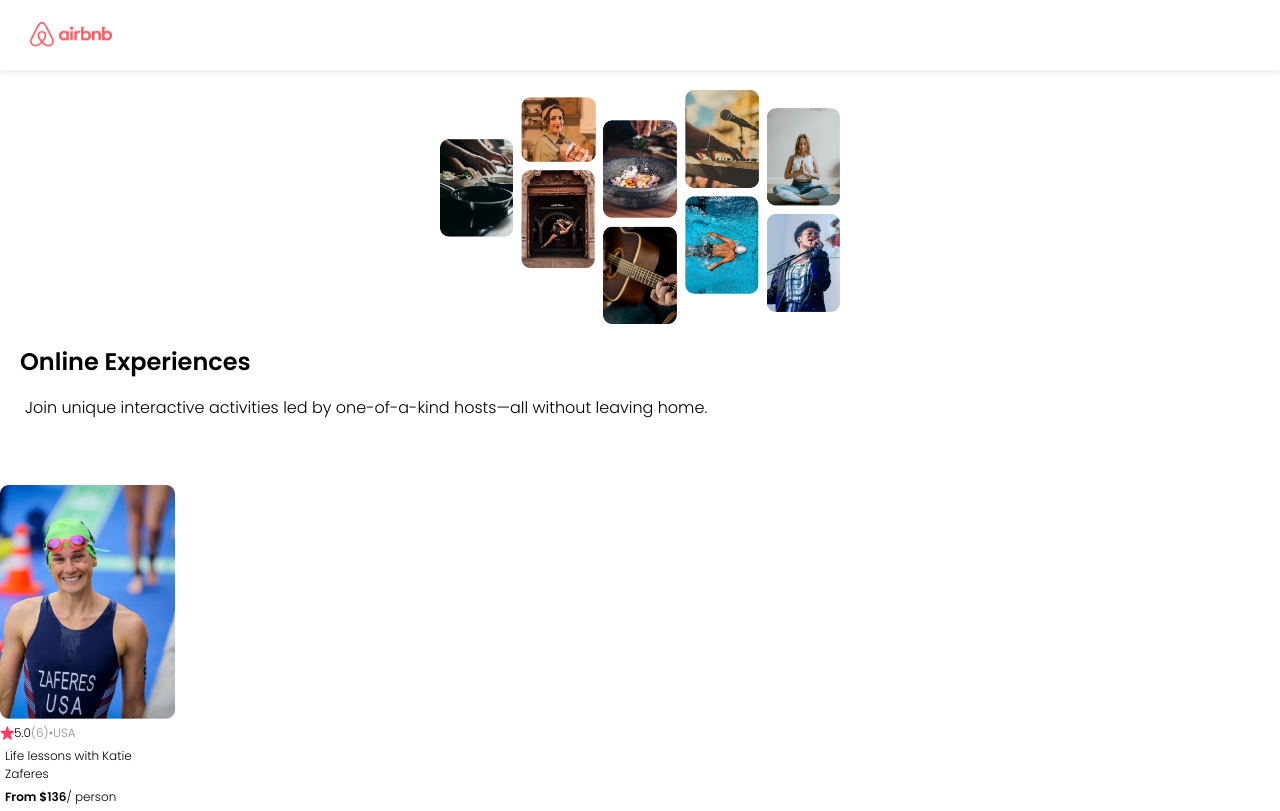
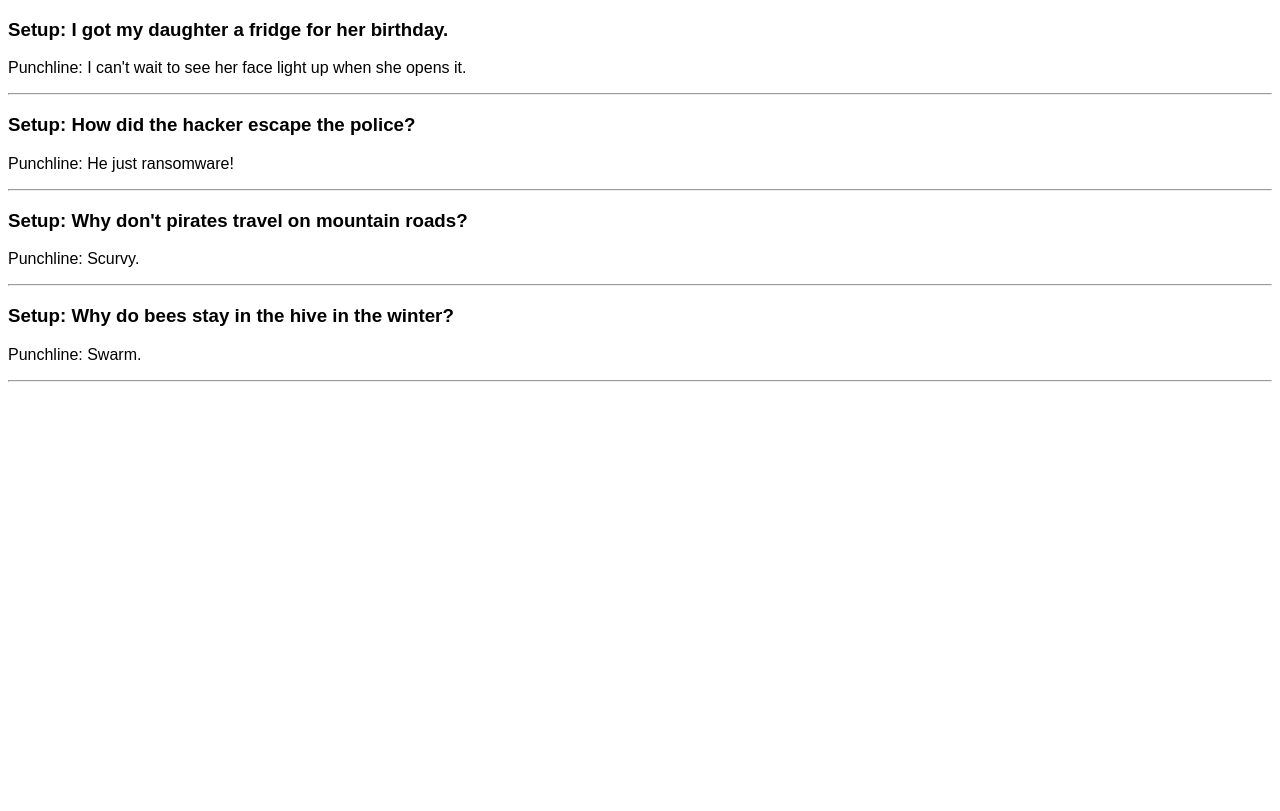
Before and after one commit to Dakotalail1193/VSchool, a React (Vite) app in the folder Level3/Practice/scrimba/: page / in a window 1280 px wide. Built offline with nearby package versions, Linux system fonts and the light colour scheme.

Commit message:
mapping componets

```diff
--- a/Level3/Practice/scrimba/src/Jokes-componets/JApp.jsx
+++ b/Level3/Practice/scrimba/src/Jokes-componets/JApp.jsx
@@ -1,27 +1,15 @@
 import React from 'react'
 import Jokes from './Jokes.jsx'
+import jokesData from './jokesData.jsx'
 import './JApp.css'
 
 export default function App(){
+    const jokeElements = jokesData.map(joke => {
+        return <Jokes setup={joke.setup} punchline={joke.punchline}/>
+    })
     return (
         <div>
-            <Jokes
-            setup="I got my daughter a fridge for her birthday."
-            punchline="I can't wait to see her face light up when she opens it."
-            />
-
-            <Jokes
-            setup="How did the hacker escape the police?"
-            punchline="He just ransomware!"/>
-
-            <Jokes
-            setup="Why don't pirates travel on mountain roads?"
-            punchline="Scurvy."/>
-
-            <Jokes
-            setup="Why do bees stay in the hive in the winter?"
-            punchline="Swarm."/>
-
+           {jokeElements}
         </div>
     )
 }
--- /dev/null
+++ b/Level3/Practice/scrimba/src/Jokes-componets/jokesData.jsx
@@ -0,0 +1,18 @@
+export default [
+    {
+        setup: "I got my daughter a fridge for her birthday.",
+        punchline: "I can't wait to see her face light up when she opens it."
+    },
+    {
+        setup: "How did the hacker escape the police?",
+        punchline: "He just ransomware!"
+    },
+    {
+        setup: "Why don't pirates travel on mountain roads?",
+        punchline: "Scurvy."
+    },
+    {
+        setup: "Why do bees stay in the hive in the winter?",
+        punchline: "Swarm."
+    },
+]
--- a/Level3/Practice/scrimba/src/main.jsx
+++ b/Level3/Practice/scrimba/src/main.jsx
@@ -1,6 +1,6 @@
 import React from 'react'
 import ReactDOM from 'react-dom'
-import App from './Airbnb-componets/AbnbApp.jsx'
+import App from '../src/Jokes-componets/JApp.jsx'
 import './index.css'
 
 ReactDOM.createRoot(document.getElementById('root')).render(
```
